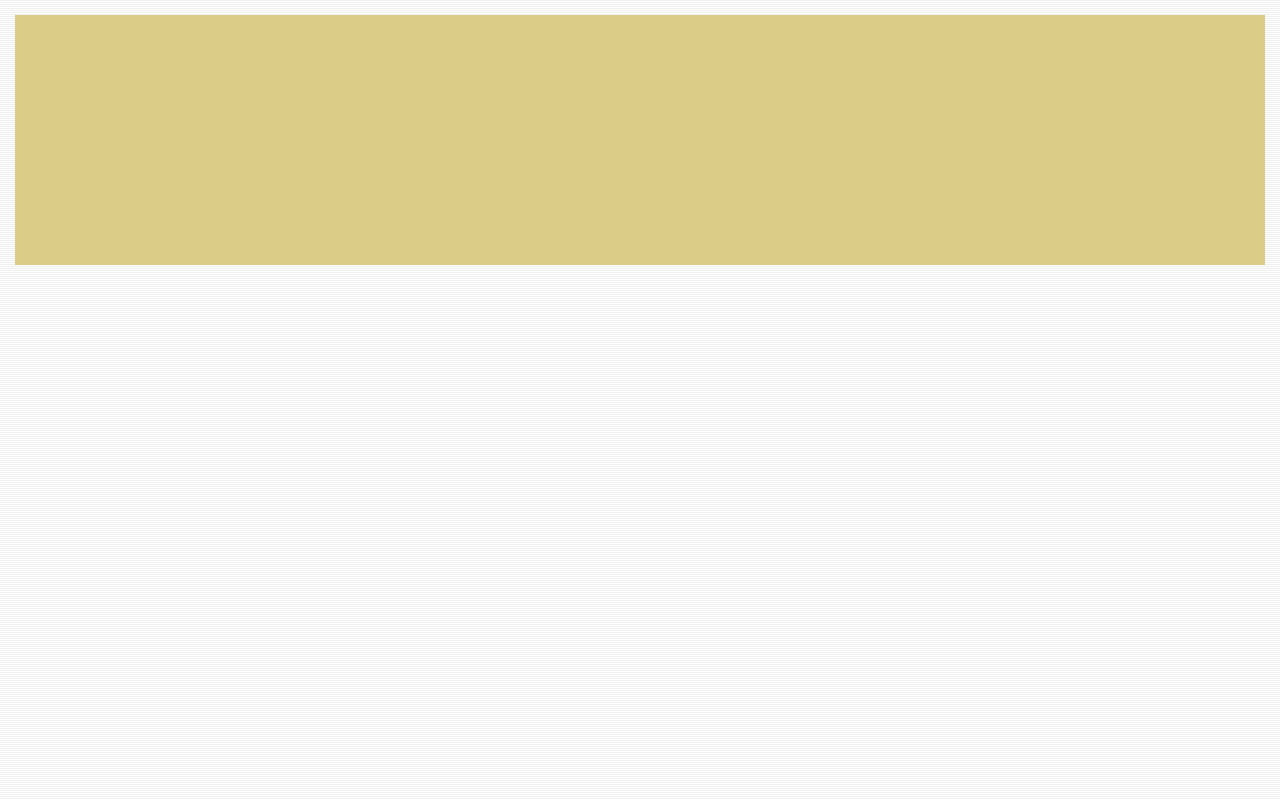
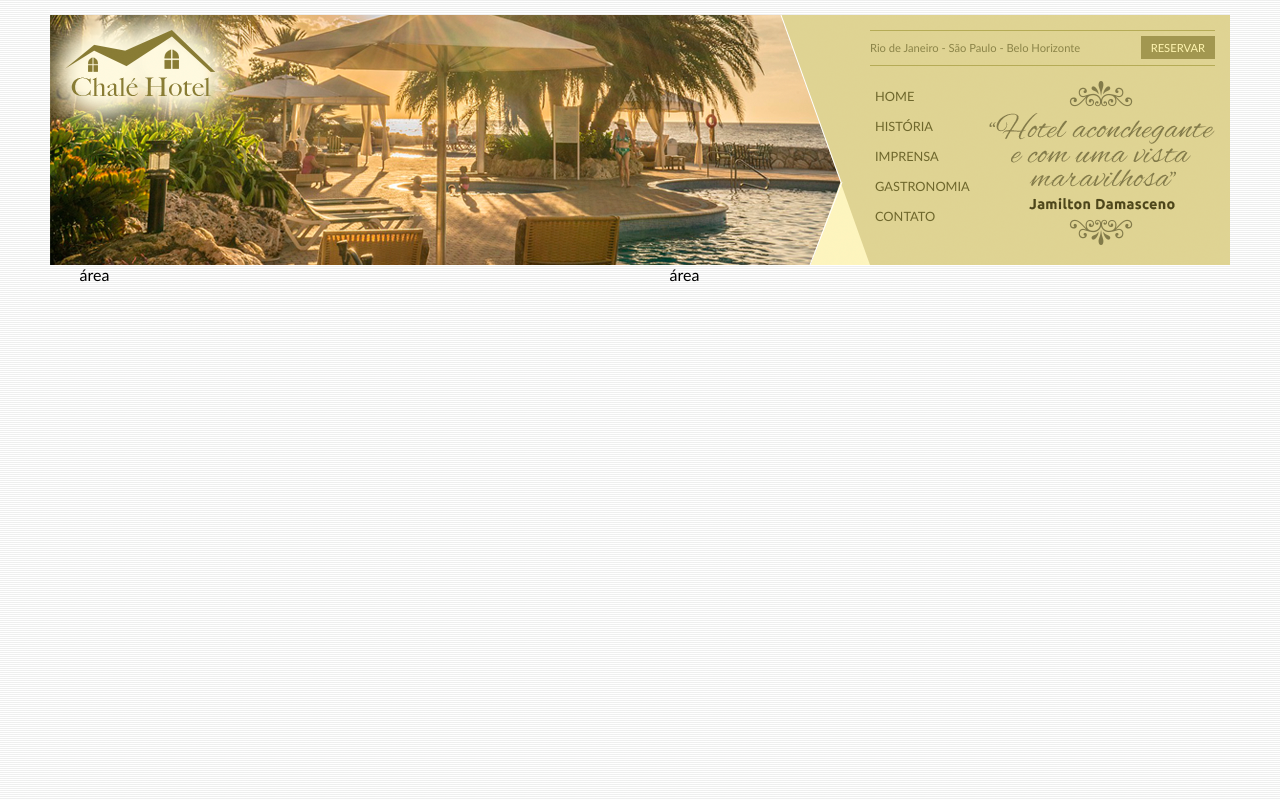
Before and after one commit to marcusfonte18/chale-hotel, a plain HTML site: page index.html in a window 1280 px wide. Drawn offline with Linux system fonts and the light colour scheme.

Commit message:
finalizado o topo e o menu superior

```diff
--- a/index.html
+++ b/index.html
@@ -13,8 +13,46 @@
         <div id="container">
             <!--Início topo-->
             <div id="topo">
+                <div id="area-logo">
+                    <h1 class="logo">
+                        <a href="#">Chalé Hotel</a>
+                    </h1>
+                </div>
+                <div id="area-menu">
+                    <div id="conteudo-menu">
+                        <div id="menu-locais">
+                            <span class="locais">
+                                Rio de Janeiro - São Paulo - Belo Horizonte
+                            </span>
+                            <a class="reserva" href="#">Reservar</a>
+                            <div style="clear:both;"></div>
+                        </div>
+                        <div id="menu">
+                             <ul id="navegação">
+                                <li><a href="index.html">HOME</a></li>
+                                <li><a href="index.html">HISTÓRIA</a></li>
+                                <li><a href="index.html">IMPRENSA</a></li>
+                                <li><a href="index.html">GASTRONOMIA</a></li>
+                                <li><a href="index.html">CONTATO</a></li>
+                            </ul>
+                            <img class="depoimento" src="img/depoimento.png" alt="depoimento">
+                        </div>
+                    </div>
+                </div>
+            </div><!--Fim topo-->
 
-            </div><!--Fim topo-->
+            <div id="area-principal">
+                <div class="conteudo">
+                    área
+                </div>
+            </div>
+
+            <div id="area-lateral">
+                <div class="conteudo">
+                    área
+                </div>
+            </div>
+
         </div><!--Fim container-->
     </body>
 </html>
--- a/style/style.css
+++ b/style/style.css
@@ -7,14 +7,131 @@ body {
     font-family: 'Trebuchet MS', Helvetica, sans-serif;
     background: #fff url(../img/bg.png);
     margin: 15px;
+
 }
 
 #container {
-    background-color: #ede9cc;
+    background:#ede9cc url(../img/bg-container.png) top center repeat-x;
+    margin: 0 auto;
+    min-width: 740px;
+    max-width: 1180px;
 }
 
 #topo {
+    position: relative;
     background-color: #dbcd87;
     height: 15.4em;
     min-height: 250px;
 }
+
+.logo a {
+    position: absolute;
+    top: 15px;
+    left: 15px;
+    z-index: 3;
+    background: url(../img/logo.png) no-repeat ;
+    width: 151px;
+    height: 66px;
+    text-indent: -3000px;
+}
+
+#area-logo {
+    position: absolute;
+    background:url(../img/topo-imagem-principal.png) no-repeat;
+    width: 100%;
+    height: 250px;
+    top: 0;
+    left: 0;
+    z-index: 1;
+}
+
+#area-menu {
+    position: absolute;
+    background:url(../img/topo-imagem-lateral.png);
+    width: 450px;
+    height: 250px;
+    top: 0;
+    right: 0;
+    z-index: 2;
+}
+
+#conteudo-menu {
+    margin-left: 90px;
+    margin-right: 15px;
+    padding-top: 15px;
+}
+
+
+#menu-locais {
+    border-bottom: 1px solid #b5ab56;
+    border-top: 1px solid #b5ab56;
+    padding-top: 5px;
+    padding-bottom: 5px;
+    font-size: 0.7em;
+    color: #8b8448;
+}
+
+#menu-locais .locais {
+    float: left;
+    line-height: 2.1em;
+}
+
+a.reserva {
+    text-decoration: none;
+    text-transform: uppercase;
+    background-color: #a29750;
+    color: #fff5b0;
+    padding: 5px 10px;
+    float: right;
+}
+
+/*Barra de navegação vertical*/
+
+#menu {
+    margin-top: 15px;
+
+}
+
+ul {
+    list-style: none;
+}
+
+ul#navegação {
+    float: left;
+}
+
+ul#navegação a {
+    text-decoration: none;
+    text-transform: uppercase;
+    font-size: 0.8em;
+    padding: 5px;
+    color: #6e672c;
+    line-height: 30px;
+}
+
+ul#navegação a:hover {
+    background: #fdf6be;
+}
+
+.depoimento {
+    width: 226px;
+    height: 164px;
+    float: right;
+}
+
+/*Área conteúdos*/
+
+#area-principal {
+    float: left;
+    width: 50%;
+}
+
+#area-lateral {
+    float: right;
+    width: 50%;
+}
+
+.conteudo {
+    margin: 0 auto;
+    width: 90%;
+}
```
